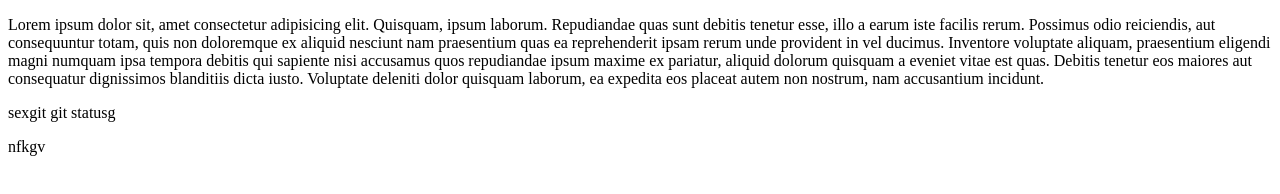
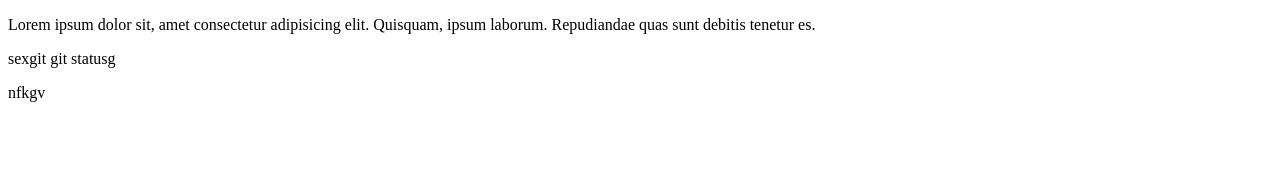
Before and after one commit to jaibabbar08/Lets-Learn-Git, a plain HTML site: page index.html in a window 1280 px wide. Drawn offline with Linux system fonts and the light colour scheme.

Commit message:
deleted some text from index.html

```diff
--- a/index.html
+++ b/index.html
@@ -9,7 +9,7 @@
 <body>
     <div>
         <p class="text">
-            Lorem ipsum dolor sit, amet consectetur adipisicing elit. Quisquam, ipsum laborum. Repudiandae quas sunt debitis tenetur esse, illo a earum iste facilis rerum. Possimus odio reiciendis, aut consequuntur totam, quis non doloremque ex aliquid nesciunt nam praesentium quas ea reprehenderit ipsam rerum unde provident in vel ducimus. Inventore voluptate aliquam, praesentium eligendi magni numquam ipsa tempora debitis qui sapiente nisi accusamus quos repudiandae ipsum maxime ex pariatur, aliquid dolorum quisquam a eveniet vitae est quas. Debitis tenetur eos maiores aut consequatur dignissimos blanditiis dicta iusto. Voluptate deleniti dolor quisquam laborum, ea expedita eos placeat autem non nostrum, nam accusantium incidunt.
+            Lorem ipsum dolor sit, amet consectetur adipisicing elit. Quisquam, ipsum laborum. Repudiandae quas sunt debitis tenetur es.
         </p>
         <p>
             sexgit git statusg
```
